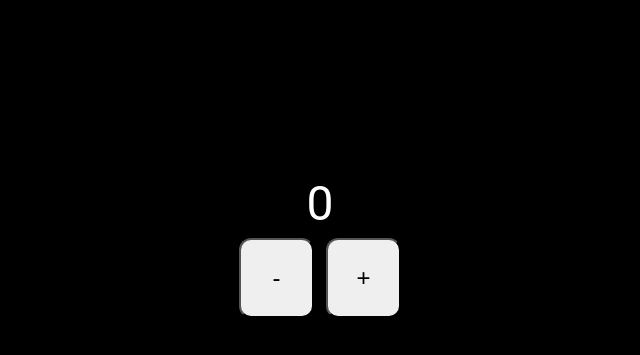
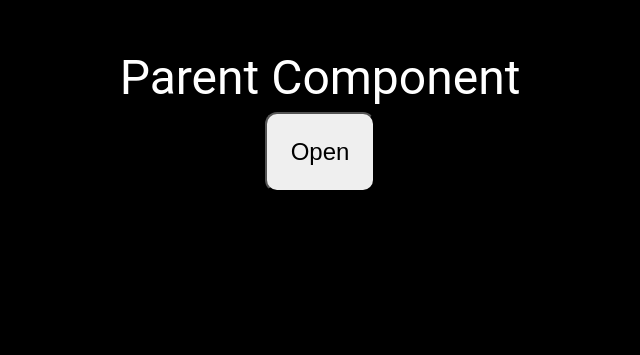
Before and after one commit to lehung2022/react-hooks, a React (Vite) app: page / in a window 1280 px wide. Shown: the part 277-632 px from the top of the page, without its empty margins (320-960 px from the left). Built offline with nearby package versions, Linux system fonts and the light colour scheme.

Commit message:
chapter six is done

```diff
--- a/src/App.jsx
+++ b/src/App.jsx
@@ -1,37 +1,20 @@
-import { useState, useRef, useEffect, useLayoutEffect } from 'react';
+import { useRef } from 'react';
+import Modal from './Modal';
 
 function App() {
-  const [number, setNumber] = useState(0);
-  const [sectionStyle, setSectionStyle] = useState({});
-  const sectionRef = useRef();
+  const modalRef = useRef();
 
-  /*
-  useEffect is asynchronous.
-  You see the number change in the DOM before the padding changes.
+  const handleOpenModal = () => {
+    modalRef.current.openModal();
+  }
 
-  useLayoutEffect is synchronous.
-  You see the number change only after the padding has changed.
-  */
-
-  // change to useLayoutEffect to see the difference
-  useEffect(() => {
-    const random = Math.floor(Math.random() * 500);
-
-    /* loop is just to make the changes in this example slow enough to be observable */
-    for (let i = 0; i <= 100000000; i++) {
-      if (i === 100000000) setSectionStyle({ paddingTop: `${random}px` })
-    }
-  }, [number])
+  console.log('parent rendered')
 
   return (
     <main className="App">
-      <section ref={sectionRef} style={sectionStyle}>
-        <p>{number}</p>
-        <div>
-          <button onClick={() => setNumber(prev => prev - 1)}>-</button>
-          <button onClick={() => setNumber(prev => prev + 1)}>+</button>
-        </div>
-      </section>
+      <p>Parent Component</p>
+      <Modal ref={modalRef} />
+      <button onClick={handleOpenModal}>Open</button>
     </main>
   );
 }
--- /dev/null
+++ b/src/Modal.jsx
@@ -0,0 +1,22 @@
+import { forwardRef, useImperativeHandle, useState } from "react";
+
+const Modal = (props, ref) => {
+    const [modalState, setModalState] = useState(false);
+
+    useImperativeHandle(ref, () => ({
+        openModal: () => setModalState(true)
+    }));
+
+    console.log('child rendered')
+
+    if (!modalState) return null;
+
+    return (
+        <div className="modal">
+            <p>This is my modal!</p>
+            <button onClick={() => setModalState(false)}>Close</button>
+        </div>
+    )
+}
+
+export default forwardRef(Modal);
--- a/src/index.css
+++ b/src/index.css
@@ -27,7 +27,7 @@ body {
   min-height: inherit;
   display: flex;
   flex-direction: column;
-  justify-content: flex-start;
+  justify-content: center;
   align-items: center;
   padding: 1rem;
 }
@@ -53,3 +53,20 @@ input {
 }
 
 p { text-align: center }
+
+.modal {
+  z-index: 1;
+  position: absolute;
+  top: 50;
+  left: 50;
+  display: grid;
+  place-content: center;
+  min-height: 400px;
+  min-width: 400px;
+  border-radius: 1.5rem;
+  background-color: papayawhip;
+  color: #000;
+  box-shadow: 0 0 40px #fff;
+  margin: 1rem;
+  padding: 0.25rem;
+}
```
